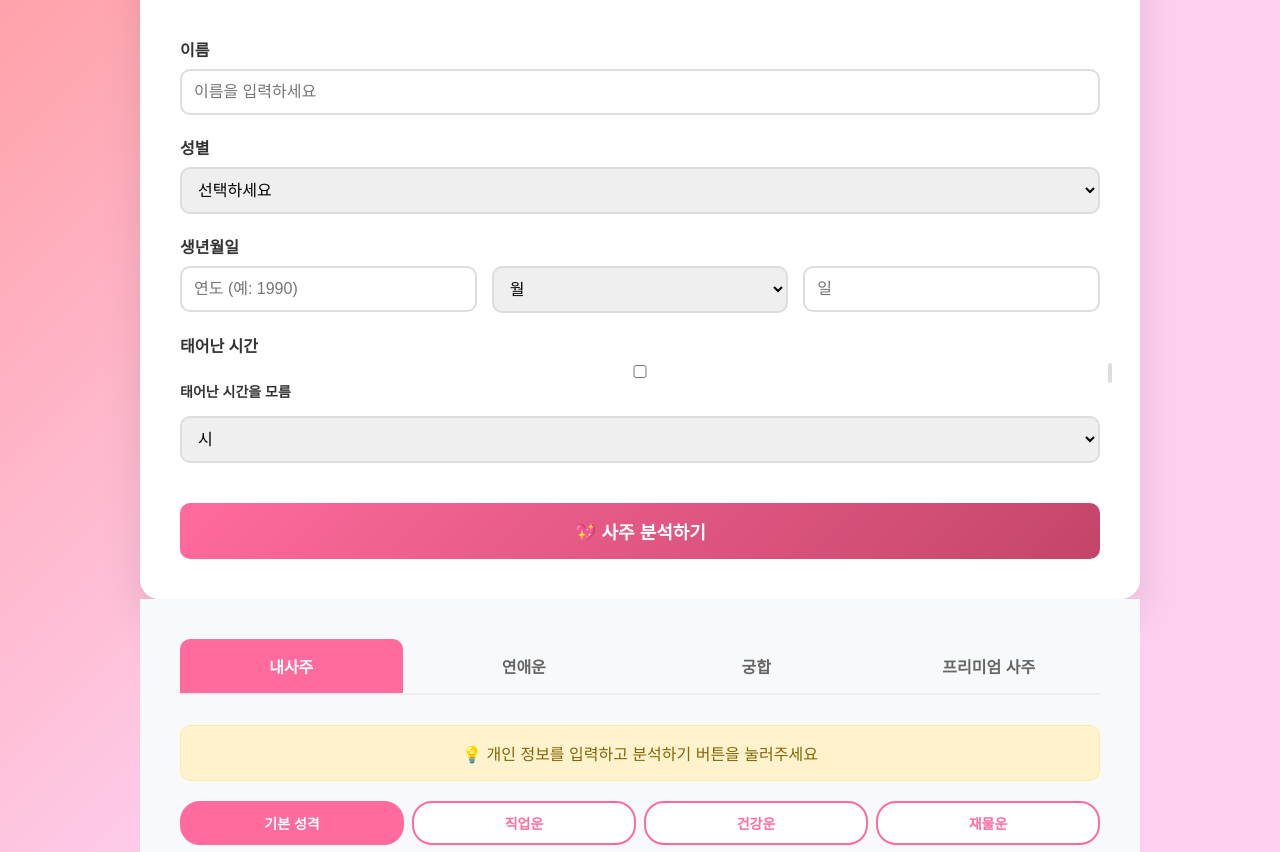
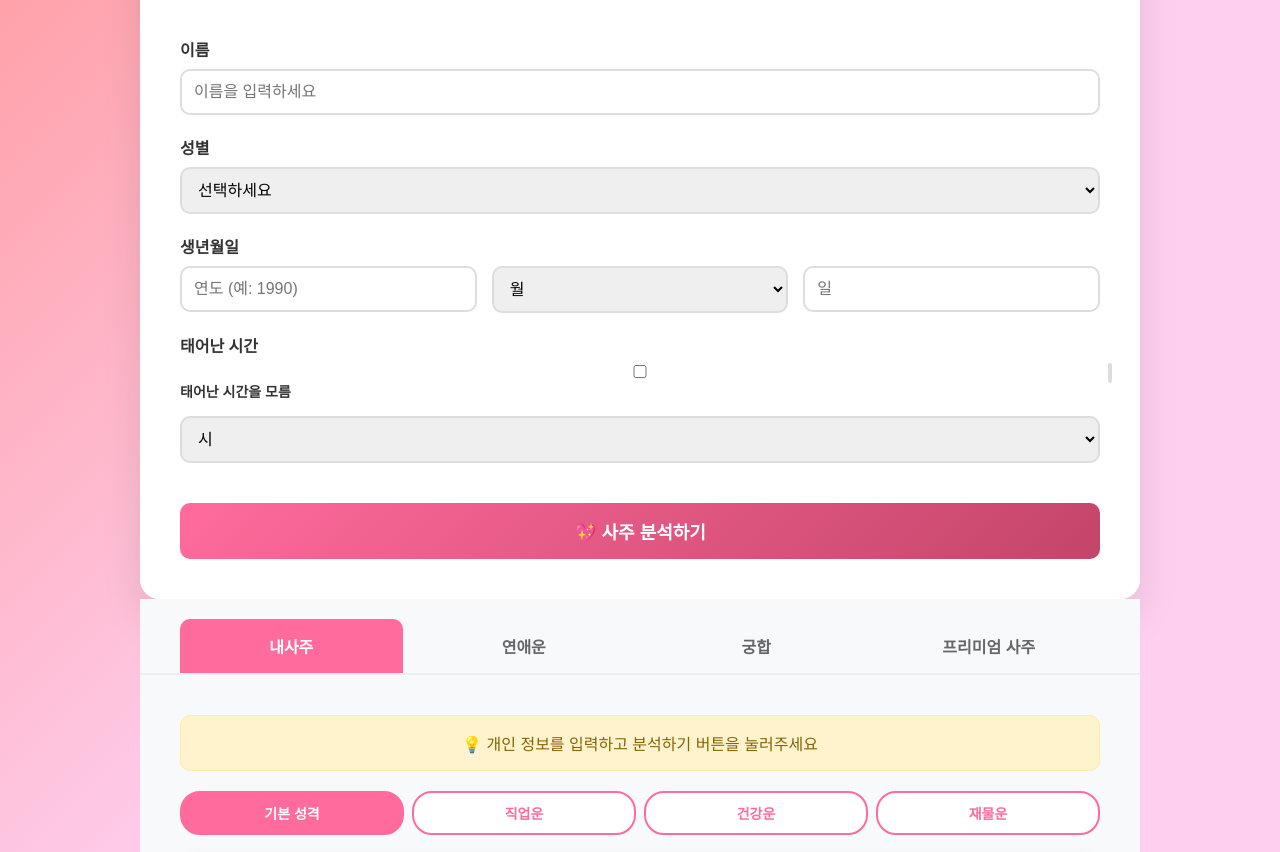
Before and after one commit to yeeon-77/SAJUSEONG123, a website built with Vite: page index.html in a window 1280 px wide. Shown: the part 176-1028 px from the top of the page. Built offline with nearby package versions, Linux system fonts and the light colour scheme.

Commit message:
메인 탭을 상단으로 이동

```diff
--- a/index.html
+++ b/index.html
@@ -94,6 +94,14 @@
     </div>
   </div>
 
+  <!-- 메인 탭 메뉴 -->
+  <div class="main-tabs">
+    <button class="main-tab-btn active" data-tab="mysaju">내사주</button>
+    <button class="main-tab-btn" data-tab="lovefortune">연애운</button>
+    <button class="main-tab-btn" data-tab="compatibility">궁합</button>
+    <button class="main-tab-btn" data-tab="premium">프리미엄 사주</button>
+  </div>
+
   <!-- 메인 컨텐츠 영역 -->
   <div class="main-content">
     <div class="loading" id="loading">
@@ -108,13 +116,6 @@
       <div class="pillar"><h3>월주 (月柱)</h3><div class="pillar-content" id="monthPillar">-</div></div>
       <div class="pillar"><h3>일주 (日柱)</h3><div class="pillar-content" id="dayPillar">-</div></div>
       <div class="pillar"><h3>시주 (時柱)</h3><div class="pillar-content" id="timePillar">-</div></div>
-    </div>
-
-    <div class="main-tabs">
-      <button class="main-tab-btn active" data-tab="mysaju">내사주</button>
-      <button class="main-tab-btn" data-tab="lovefortune">연애운</button>
-      <button class="main-tab-btn" data-tab="compatibility">궁합</button>
-      <button class="main-tab-btn" data-tab="premium">프리미엄 사주</button>
     </div>
 
     <!-- 내사주 탭 -->
--- a/style.css
+++ b/style.css
@@ -40,7 +40,16 @@ input:focus, select:focus { outline: none; border-color: #ff6b9d; box-shadow: 0
 .tab-notice { text-align: center; margin-bottom: 20px; padding: 15px; background: #fff3cd; border: 1px solid #ffeaa7; border-radius: 10px; color: #856404; }
 
 /* 메인 탭 스타일 */
-.main-tabs { display: flex; flex-wrap: wrap; gap: 10px; margin-bottom: 30px; border-bottom: 2px solid #eee; }
+.main-tabs {
+  display: flex;
+  flex-wrap: wrap;
+  gap: 10px;
+  margin: 0 auto;
+  max-width: 1000px;
+  padding: 20px 40px 0;
+  border-bottom: 2px solid #eee;
+  background: #f8f9fa;
+}
 .main-tab-btn { flex: 1; min-width: 120px; padding: 15px 20px; border: none; background: #f8f9fa; color: #666; border-radius: 10px 10px 0 0; cursor: pointer; transition: all .3s ease; font-weight: bold; font-size: 16px; }
 .main-tab-btn.active { background: #ff6b9d; color: #fff; }
 .main-tab-btn:hover:not(.active) { background: #ffe0e6; color: #ff6b9d; }
```
